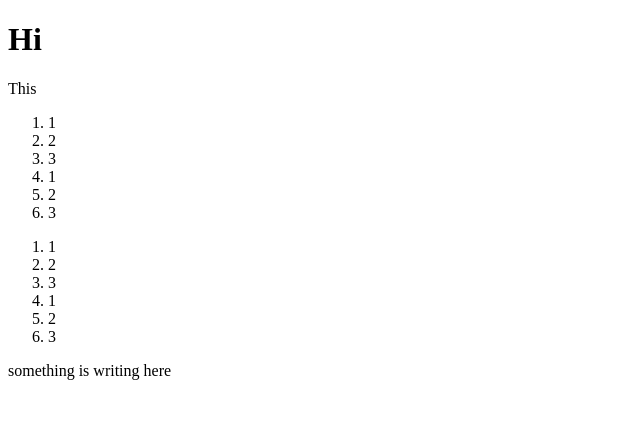
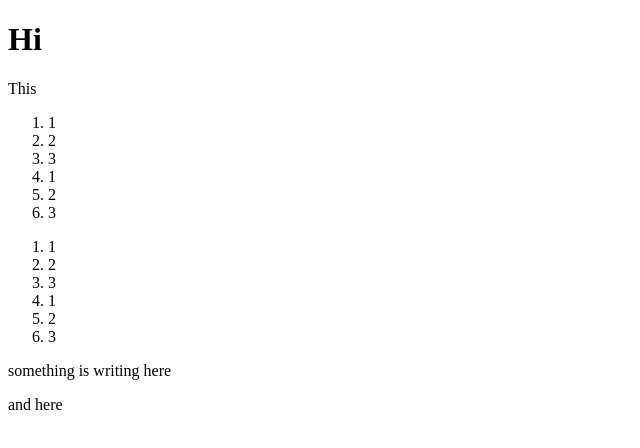
Before and after one commit to SviatoslavPylyp/Practise, a plain HTML site: page index.html in a window 1280 px wide. Shown: the full height of the page, 0-640 px from the left. Drawn offline with Linux system fonts and the light colour scheme.

Commit message:
this commit in third master

```diff
--- a/index.html
+++ b/index.html
@@ -26,5 +26,6 @@
         <li>3</li>
     </ol>
     <p>something is writing here</p>
+    <p>and here</p>
 </body>
 </html>
```
